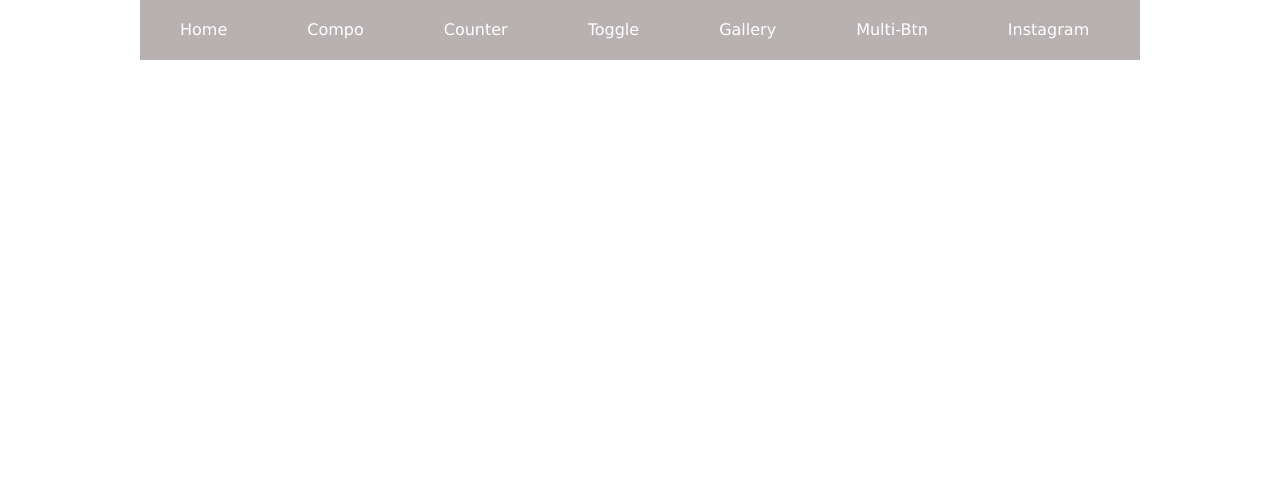
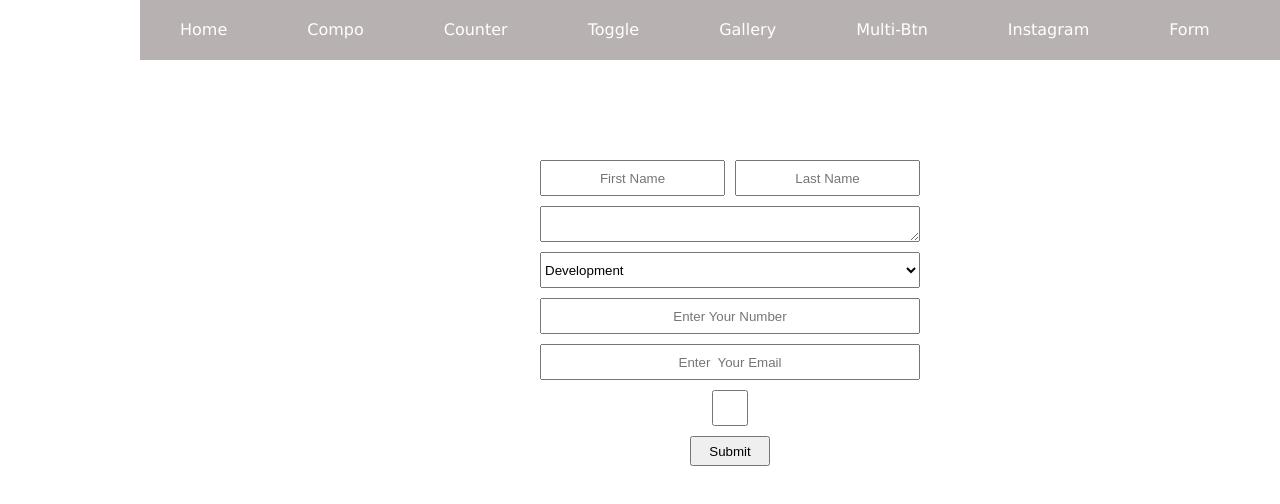
Before and after one commit to pavinane/react, a React (Create React App) app: page /Form in a window 1280 px wide. Shown: the top 504 px of the page. Built offline with nearby package versions, Linux system fonts and the light colour scheme.

Commit message:
basic form creation

```diff
--- a/src/App.css
+++ b/src/App.css
@@ -8,7 +8,7 @@ body {
   /* background: gray; */
 }
 .navigation {
-  width: 1000px;
+  width: 1150px;
   height: 60px;
   background: rgb(184, 177, 177);
   color: #fff;
--- a/src/App.jsx
+++ b/src/App.jsx
@@ -7,6 +7,7 @@ import Pic from './Pic';
 import Task from './Task';
 import Gallery from './Gallery';
 import Instagram from './Instagram';
+import Form from './Form';
 import './App.css';
 
 const menu = [
@@ -17,6 +18,7 @@ const menu = [
   'gallery',
   'multi-btn',
   'instagram',
+  'form',
 ];
 
 const Navigation = ({ menus }) => (
@@ -24,7 +26,7 @@ const Navigation = ({ menus }) => (
     <ul>
       {menus.map((m) => (
         // <Link to="/gallery" />
-        <Link to={m === 'home' ? '/' : `/${m}`}>
+        <Link key={m} to={m === 'home' ? '/' : `/${m}`}>
           <li>{m}</li>
         </Link>
       ))}
@@ -58,6 +60,7 @@ class App extends React.Component {
             <Route exact path="/gallery" component={Gallery} />
             <Route exact path="/multi-btn" component={Task} />
             <Route exact path="/Instagram" component={Instagram} />
+            <Route exact path="/Form" component={Form} />
           </Switch>
         </BrowserRouter>
       </div>
--- /dev/null
+++ b/src/ContactForm.jsx
@@ -0,0 +1,121 @@
+import React from "react";
+import "./contactform.scss";
+class ContactForm extends React.Component {
+  state = {
+    // firstname="",
+    // lastname="",
+
+    designation: "",
+    remember: false,
+    domain: "",
+    number: "",
+    email: ""
+  };
+  // handleFirstNameChange = event =>
+  //   this.setState({ firstname: event.target.value });
+
+  // handleLastNameChange = event =>
+  //   this.setState({ lastname: event.target.value });
+
+  // handleDesignationChange = event =>
+  //   this.setState({ designation: event.target.value });
+
+  // handleChange = event => {
+  //   const isCheckbox = event.target.type === "checkbox";
+  //   this.setState({
+  //     [event.target.name]: isCheckbox
+  //       ? event.target.checked
+  //       : event.target.value
+  //   });
+  // };
+
+  // handleDomainSelect = event => this.setState({ domain: event.target.value });
+
+  // handleNumberChange = event => this.setState({ number: event.target.value });
+
+  // handleEmailChange = event => this.setState({ email: event.target.value });
+
+  handleChange = event => {
+    const isCheckbox = event.target.type === "checkbox";
+    this.setState({
+      [event.target.name]: isCheckbox
+        ? event.target.checked
+        : event.target.value
+    });
+  };
+  handleSubmit = e => {
+    e.preventDefault();
+    console.log(this.state);
+  };
+
+  render() {
+    const {
+      firstname,
+      lastname,
+      designation,
+      remember,
+      domain,
+      number,
+      email
+    } = this.state;
+
+    return (
+      <form onSubmit={this.handleSubmit}>
+        <div className="input-form">
+          <input
+            name="firstname"
+            type="text"
+            value={firstname}
+            onChange={this.handleChange}
+            placeholder="first name"
+          />
+          <input
+            name="lastname"
+            type="text"
+            value={lastname}
+            onChange={this.handleChange}
+            placeholder="last name"
+          />
+        </div>
+        <textarea
+          name="designation"
+          type="text"
+          value={designation}
+          onChange={this.handleChange}
+        />
+
+        <>
+          <select name="domain" value={domain} onChange={this.handleChange}>
+            <option>Development</option>
+            <option>Design</option>
+            <option>Cloud</option>
+            <option>Layout</option>
+          </select>
+        </>
+        <input
+          name="number"
+          type="text"
+          value={number}
+          onChange={this.handleChange}
+          placeholder="enter your number"
+        />
+        <input
+          name="email"
+          type="text"
+          value={email}
+          onChange={this.handleChange}
+          placeholder="enter  your email"
+        />
+        <input
+          name="remember"
+          type="checkbox"
+          checked={remember}
+          onChange={this.handleChange}
+        />
+        <button onClick={this.handleForSubmit}>submit</button>
+      </form>
+    );
+  }
+}
+
+export default ContactForm;
--- /dev/null
+++ b/src/Form.jsx
@@ -0,0 +1,9 @@
+import React from 'react';
+import ContactForm from './ContactForm';
+
+class Form extends React.Component {
+  render() {
+    return <ContactForm />;
+  }
+}
+export default Form;
--- /dev/null
+++ b/src/contactform.scss
@@ -0,0 +1,28 @@
+form {
+  display: grid;
+  grid-template-rows: 1fr 1fr 1fr 1fr 1fr 1fr;
+  grid-gap: 10px;
+  margin: 0 auto;
+  width: 200px;
+
+  .input-form {
+    display: grid;
+    grid-template-columns: 1fr 1fr;
+    grid-gap: 10px;
+    text-transform: capitalize;
+    input[placeholder] {
+      text-align: center;
+      text-transform: capitalize;
+    }
+  }
+  input[placeholder] {
+    text-align: center;
+    text-transform: capitalize;
+  }
+  button {
+    width: 80px;
+    height: 30px;
+    text-transform: capitalize;
+    margin: 0 auto;
+  }
+}
```
